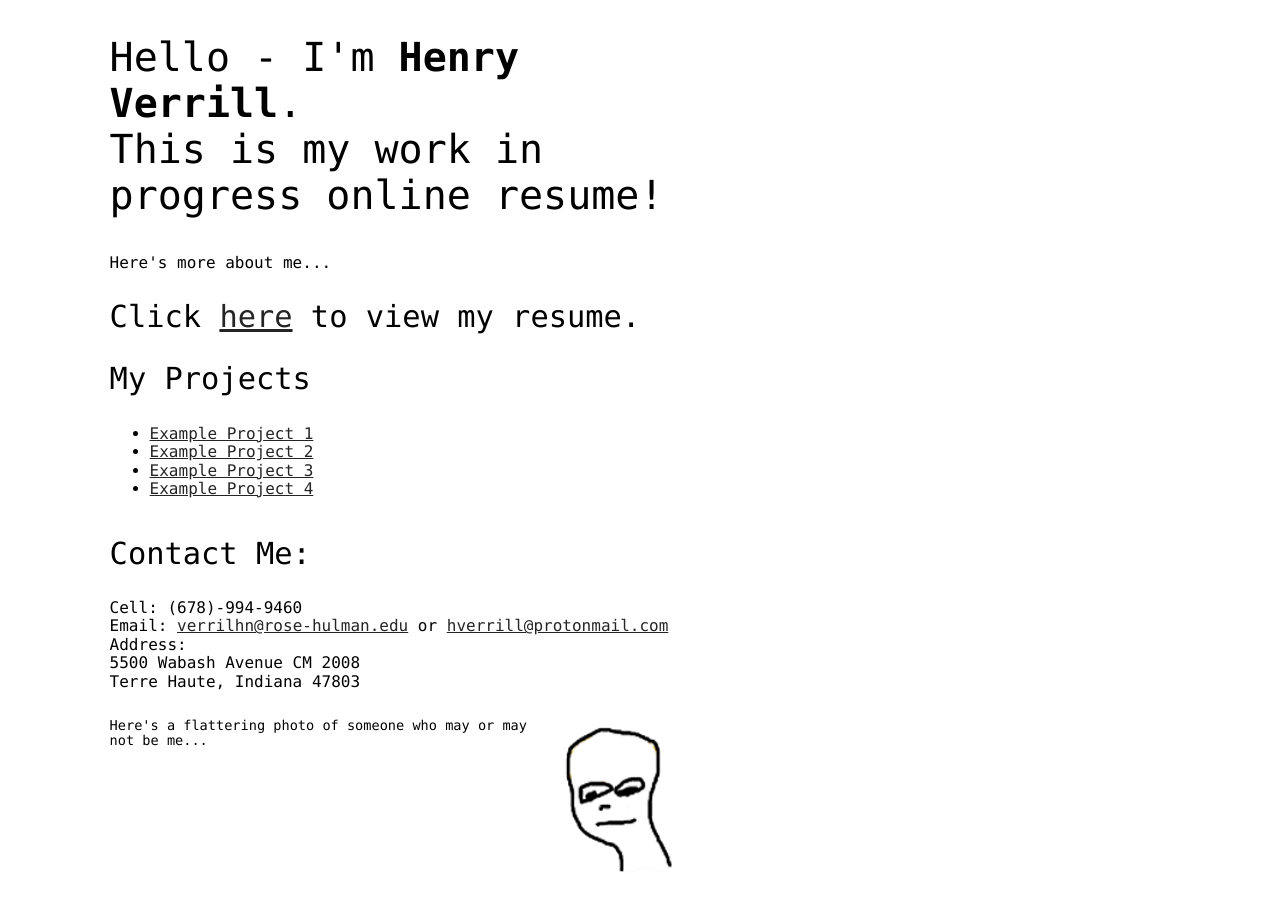
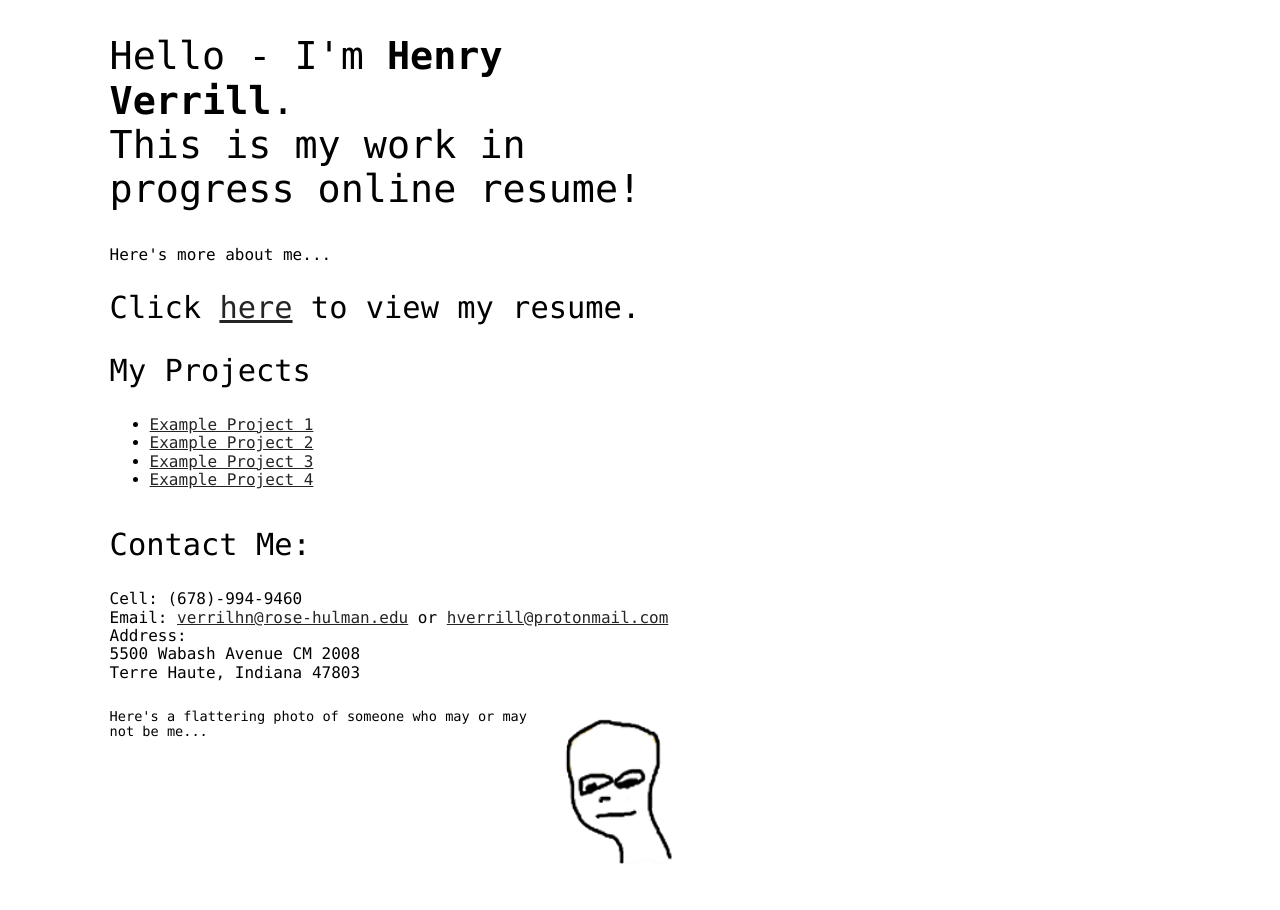
Before and after one commit to hverrill/hverrill.github.io, a plain HTML site: page index.html in a window 1280 px wide. Shown: the part 34-944 px from the top of the page. Drawn offline with Linux system fonts and the light colour scheme.

Commit message:
changed header font size

```diff
--- a/styles/main.css
+++ b/styles/main.css
@@ -43,7 +43,7 @@ p {
 
 .header {
     /* font-size: 2.1vw; */
-    font-size: 2.5em;
+    font-size: 2.4em;
 }
 .big {
     /* font-size: 1.7vw; */
```
